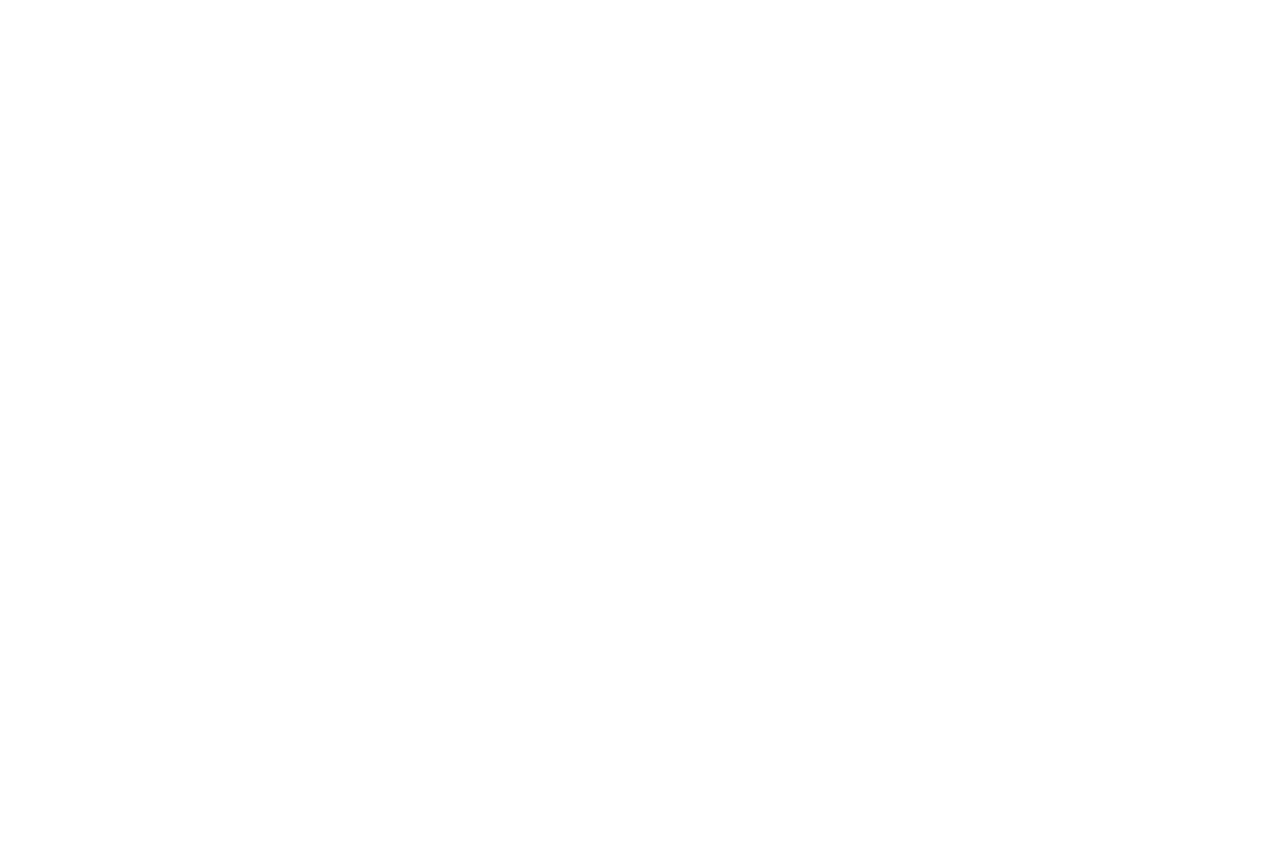
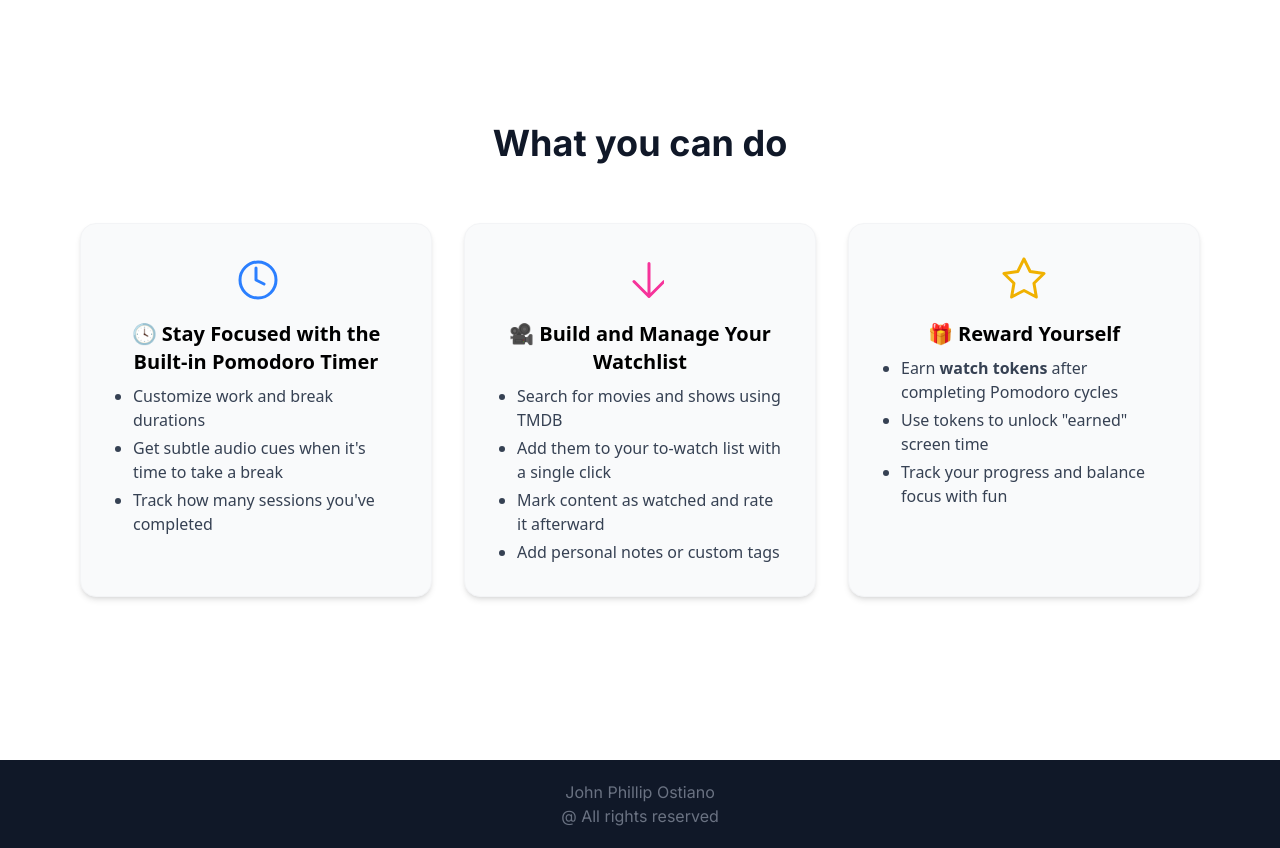
Before and after one commit to JohnPhillipO/cinema-track, a React (Vite) app: page / in a window 1280 px wide. Shown: the part 840-1688 px from the top of the page. Before the commit the page ends 800 px from the top, so only its background shows below. Built offline with nearby package versions, Linux system fonts and the light colour scheme.

Commit message:
add footer and features section

```diff
--- /dev/null
+++ b/src/components/Footer.jsx
@@ -0,0 +1,8 @@
+export default function Footer() {
+  return (
+    <footer className="bg-gray-900 text-gray-500 py-5 text-center font-inter">
+      <h1>John Phillip Ostiano</h1>
+      <p>@ All rights reserved</p>
+    </footer>
+  );
+}
--- a/src/components/Navbar.jsx
+++ b/src/components/Navbar.jsx
@@ -4,7 +4,7 @@
 export default function Navbar() {
   const navigate = useNavigate();
   return (
-    <header className="font-inter flex justify-between items-center px-6 py-6 fixed top-0 left-0 right-0 z-10 bg-white">
+    <header className="font-inter flex justify-between items-center px-6 py-4 fixed top-0 left-0 right-0 z-10 bg-white">
       <div
         className="text-3xl flex items-center justify-center gap-2 cursor-pointer text-gray-900"
         onClick={() => navigate("/")}
--- a/src/layout/LayoutRoute.jsx
+++ b/src/layout/LayoutRoute.jsx
@@ -1,5 +1,6 @@
 import { Outlet } from "react-router-dom";
 import Navbar from "../components/Navbar";
+import Footer from "../components/Footer";
 
 export default function LayoutRoute() {
   return (
@@ -8,6 +9,7 @@
       <main>
         <Outlet />
       </main>
+      <Footer />
     </>
   );
 }
--- a/src/pages/Home.jsx
+++ b/src/pages/Home.jsx
@@ -24,18 +24,139 @@
             </span>
           </h1>
         </motion.div>
-        <p className="text-gray-950 mt-4 max-w-2xl font-inter text-lg">
+        <p className="text-gray-950 mt-4 max-w-2xl font-inter text-lg leading-[1.5]">
           Work smart. Watch guilt-free. Track your progress and enjoy screen
-          time - when you’ve earned it.
+          time - when you've earned it.
         </p>
-        <button
-          className="bg-blue-500 text-white px-6 py-3 rounded-3xl mt-15 cursor-pointer font-inter text-lg hover:bg-blue-600 transition-all duration-200"
-          onClick={() => navigate("/timer")}
+        <motion.div
+          initial={{ opacity: 0, y: 50 }}
+          animate={{ opacity: 1, y: 0 }}
+          transition={transition}
         >
-          Get Started
-        </button>
+          <button
+            className="bg-blue-500 text-white px-6 py-2 rounded-3xl mt-10 cursor-pointer font-inter text-lg hover:bg-blue-600 transition-all duration-200"
+            onClick={() => navigate("/timer")}
+          >
+            Get Started
+          </button>
+        </motion.div>
       </section>
       {/* Features */}
+      <section className="w-full bg-white flex flex-col items-center h-screen text-center justify-center">
+        <h2 className="text-3xl sm:text-4xl font-bold mb-15 text-gray-900 font-inter">
+          What you can do
+        </h2>
+        <div className="grid gap-8 grid-cols-1 sm:grid-cols-2 lg:grid-cols-3 max-w-6xl w-full px-4">
+          {/* Pomodoro Timer */}
+          <motion.div
+            whileHover={{
+              scale: 1.05,
+              boxShadow: "0 8px 32px rgba(0,0,0,0.10)",
+            }}
+            className="bg-gray-50 rounded-2xl p-8 flex flex-col items-center shadow-md transition-all duration-200 border border-gray-100"
+          >
+            <span className="text-blue-500 text-5xl mb-4">
+              <i className="">
+                <svg
+                  xmlns="http://www.w3.org/2000/svg"
+                  fill="none"
+                  viewBox="0 0 24 24"
+                  strokeWidth={1.5}
+                  stroke="currentColor"
+                  className="w-12 h-12"
+                >
+                  <path
+                    strokeLinecap="round"
+                    strokeLinejoin="round"
+                    d="M12 6v6l4 2m6-2a9 9 0 11-18 0 9 9 0 0118 0z"
+                  />
+                </svg>
+              </i>
+            </span>
+            <h3 className="font-semibold text-xl mb-2 text-center">
+              🕓 Stay Focused with the Built-in Pomodoro Timer
+            </h3>
+            <ul className="text-gray-700 text-left list-disc pl-5 space-y-1">
+              <li>Customize work and break durations</li>
+              <li>Get subtle audio cues when it's time to take a break</li>
+              <li>Track how many sessions you've completed</li>
+            </ul>
+          </motion.div>
+          {/* Watchlist */}
+          <motion.div
+            whileHover={{
+              scale: 1.05,
+              boxShadow: "0 8px 32px rgba(0,0,0,0.10)",
+            }}
+            className="bg-gray-50 rounded-2xl p-8 flex flex-col items-center shadow-md transition-all duration-200 border border-gray-100"
+          >
+            <span className="text-pink-500 text-5xl mb-4">
+              <i className="">
+                <svg
+                  xmlns="http://www.w3.org/2000/svg"
+                  fill="none"
+                  viewBox="0 0 24 24"
+                  strokeWidth={1.5}
+                  stroke="currentColor"
+                  className="w-12 h-12"
+                >
+                  <path
+                    strokeLinecap="round"
+                    strokeLinejoin="round"
+                    d="M16.5 3.75v16.5m0 0l-7.5-7.5m7.5 7.5l7.5-7.5"
+                  />
+                </svg>
+              </i>
+            </span>
+            <h3 className="font-semibold text-xl mb-2 text-center">
+              🎥 Build and Manage Your Watchlist
+            </h3>
+            <ul className="text-gray-700 text-left list-disc pl-5 space-y-1">
+              <li>Search for movies and shows using TMDB</li>
+              <li>Add them to your to-watch list with a single click</li>
+              <li>Mark content as watched and rate it afterward</li>
+              <li>Add personal notes or custom tags</li>
+            </ul>
+          </motion.div>
+          {/* Reward Yourself */}
+          <motion.div
+            whileHover={{
+              scale: 1.05,
+              boxShadow: "0 8px 32px rgba(0,0,0,0.10)",
+            }}
+            className="bg-gray-50 rounded-2xl p-8 flex flex-col items-center shadow-md transition-all duration-200 border border-gray-100"
+          >
+            <span className="text-yellow-500 text-5xl mb-4">
+              <i className="">
+                <svg
+                  xmlns="http://www.w3.org/2000/svg"
+                  fill="none"
+                  viewBox="0 0 24 24"
+                  strokeWidth={1.5}
+                  stroke="currentColor"
+                  className="w-12 h-12"
+                >
+                  <path
+                    strokeLinecap="round"
+                    strokeLinejoin="round"
+                    d="M12 17.25l6.16 3.24-1.18-6.88 5-4.87-6.91-1-3.09-6.26-3.09 6.26-6.91 1 5 4.87-1.18 6.88L12 17.25z"
+                  />
+                </svg>
+              </i>
+            </span>
+            <h3 className="font-semibold text-xl mb-2 text-center">
+              🎁 Reward Yourself
+            </h3>
+            <ul className="text-gray-700 text-left list-disc pl-5 space-y-1">
+              <li>
+                Earn <b>watch tokens</b> after completing Pomodoro cycles
+              </li>
+              <li>Use tokens to unlock "earned" screen time</li>
+              <li>Track your progress and balance focus with fun</li>
+            </ul>
+          </motion.div>
+        </div>
+      </section>
     </>
   );
 }
```
